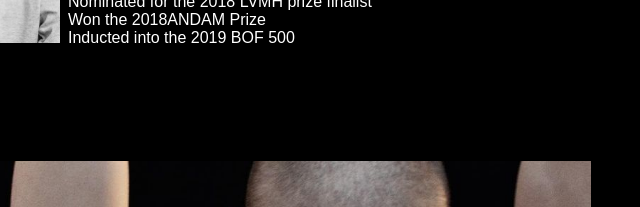
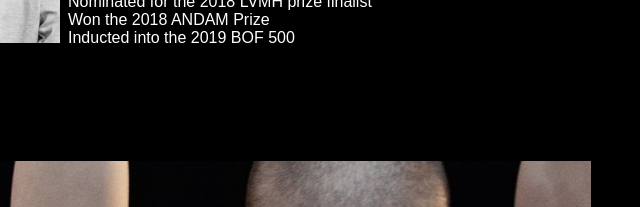
Before and after one commit to jaehyeogi/justsmalltalk, a plain HTML site: page LDSS.html in a window 1280 px wide. Shown: the part 803-1010 px from the top of the page, 433-1073 px from the left. Drawn offline with Linux system fonts and the light colour scheme; a web font is replaced by a local one.

Commit message:
Update LDSS.html

```diff
--- a/LDSS.html
+++ b/LDSS.html
@@ -86,7 +86,7 @@
                   <li>Embellishment expert at Balmain</li>
                   <li>2018 Spring/Summer Paris Menswear Collection Debut</li>
                   <li>Nominated for the 2018 LVMH prize finalist</li>
-                  <li>Won the 2018ANDAM Prize</li>
+                  <li>Won the 2018 ANDAM Prize</li>
                   <li>Inducted into the 2019 BOF 500</li>
               </ul>
               </div>
```
